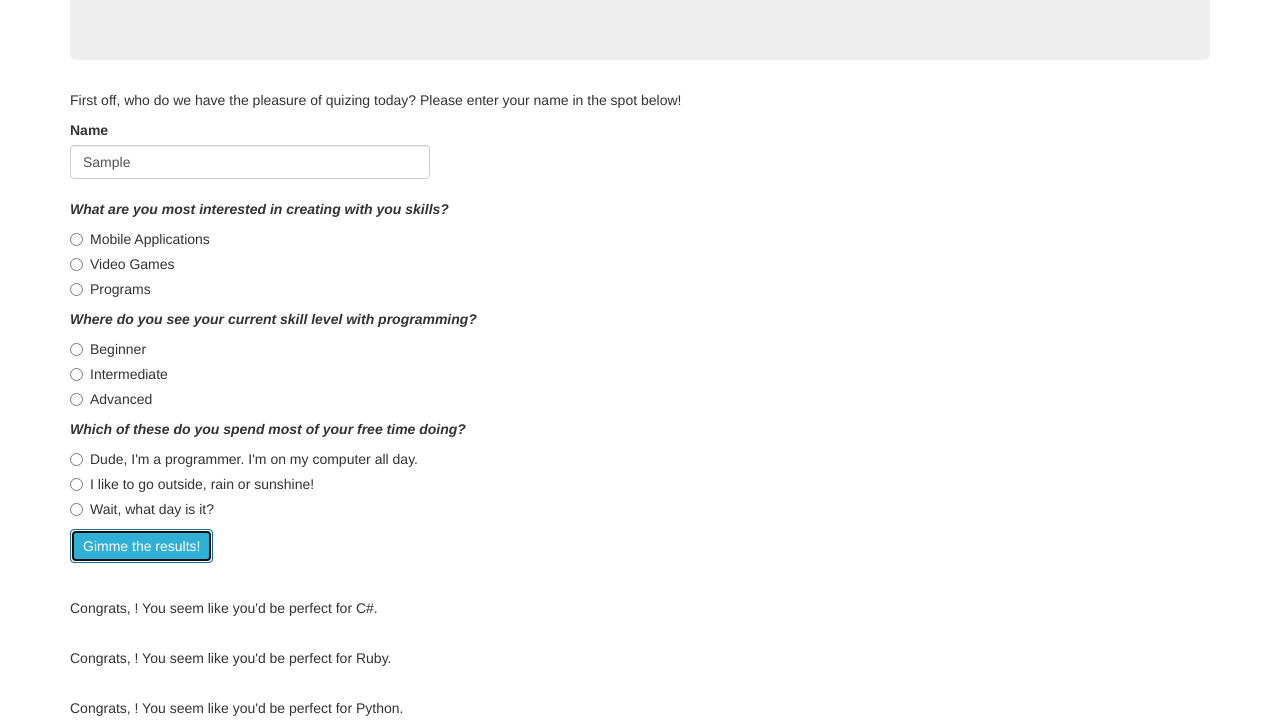
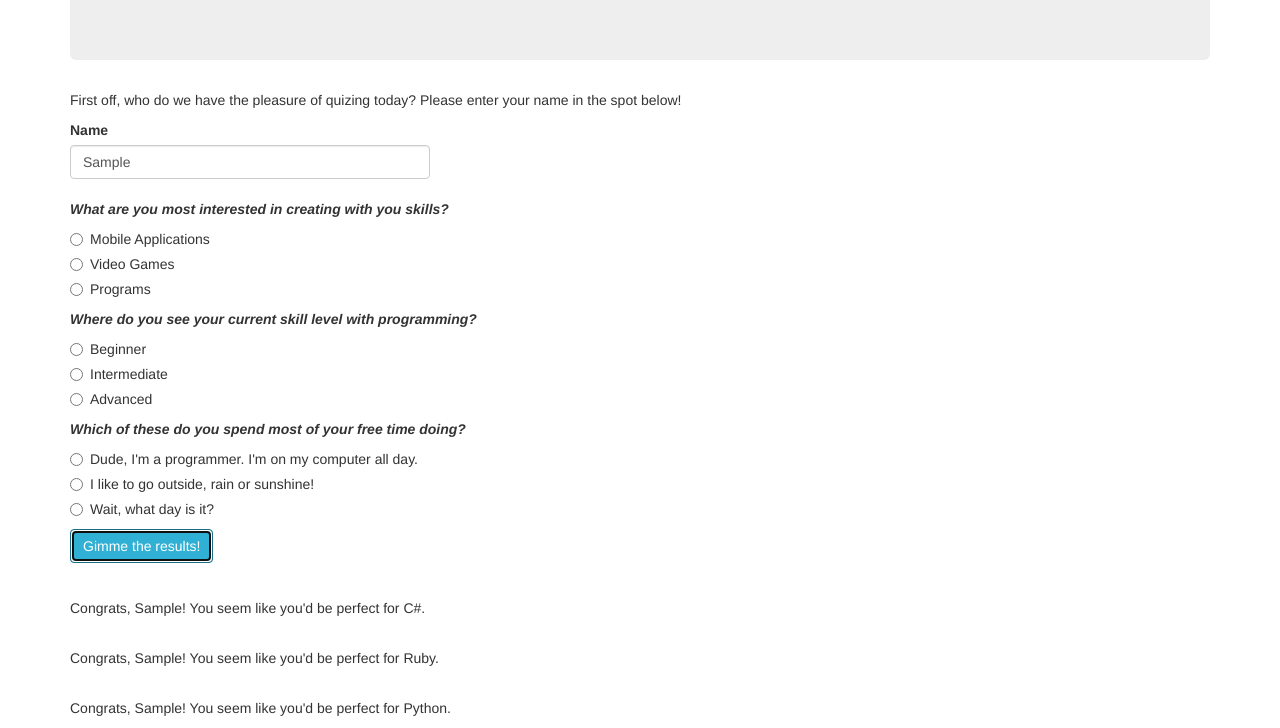
Before and after one commit to 3ntomasino/programming-language-suggester, a plain HTML site: page index.html in a window 1280 px wide. Both pictures are taken after typing "Sample" into the empty fields and a click on the button "Gimme the results!". Shown: the part 180-908 px from the top of the page. Drawn offline with Linux system fonts and the light colour scheme.

Commit message:
Add var for name input in spans in result.

```diff
--- a/js/scripts.js
+++ b/js/scripts.js
@@ -1,9 +1,12 @@
 $(document).ready(function() {
   $("form#blanks").submit(function(event) {
 
+    var nameInput = $("input#name").val();
     var optionsRadios = $("input:radio[name=optionsRadios]:checked").val();
     var optionsRadios2 = $("input:radio[name=optionsRadios2]:checked").val();
     var optionsRadios3 = $("input:radio[name=optionsRadios2]:checked").val();
+
+    $(".name").text(nameInput);
 
 
     $("#csharp").show();
```
Also changed, not shown: index.html (+3 -3 lines).
